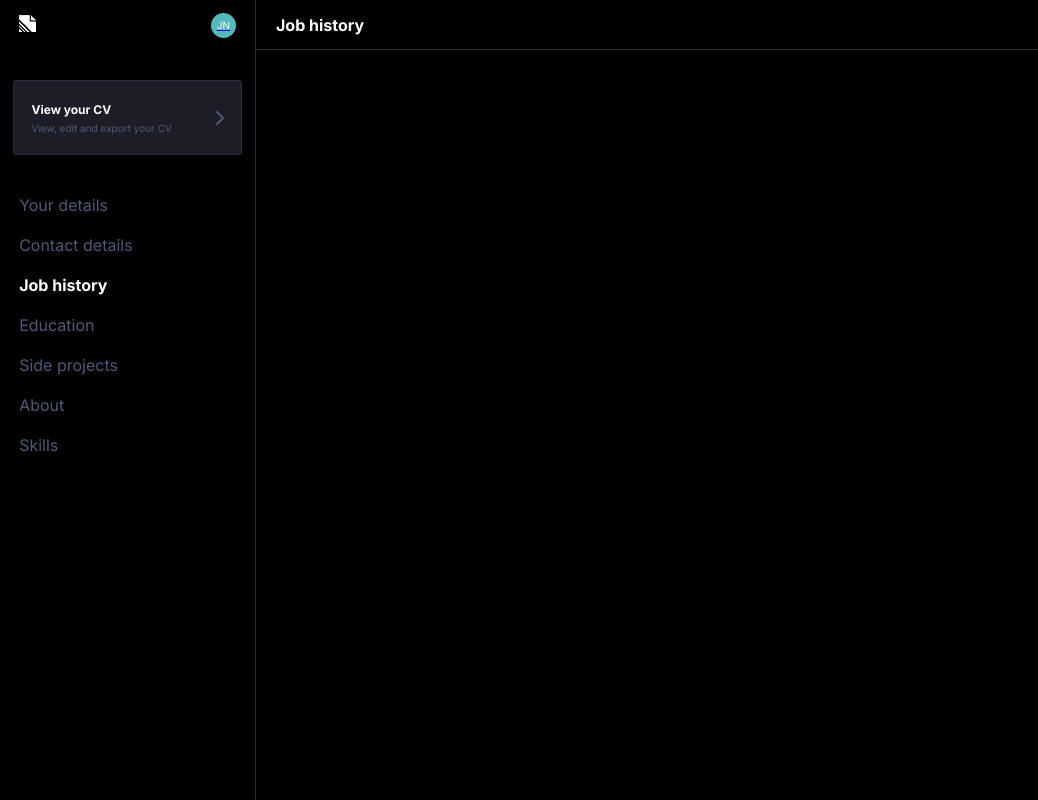
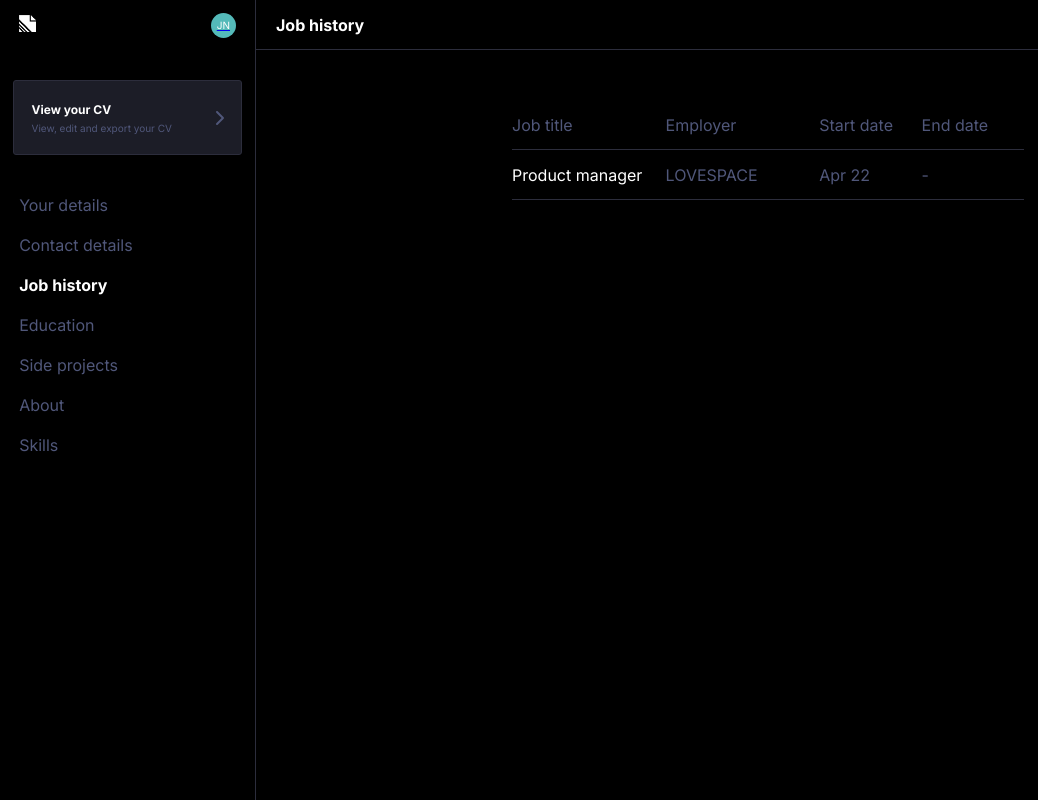
Before and after one commit to jonnicholson94/cv-builder-open, a Next.js app: page /dashboard in a window 1280 px wide. Both pictures are taken after a click on the element "Job history". Shown: the whole page, without its empty margins (0-1038 px from the left). Built offline with nearby package versions, Linux system fonts and the light colour scheme.

Commit message:
Pushing contact details page, and start of jobs page

```diff
--- /dev/null
+++ b/components/DashboardContact.tsx
@@ -0,0 +1,34 @@
+import DashboardInput from "../elements/DashboardInput"
+import DashboardLabel from "../elements/DashboardLabel"
+
+type Props = {
+    phone: string,
+    setPhone: React.Dispatch<React.SetStateAction<string>>,
+    email: string,
+    setEmail: React.Dispatch<React.SetStateAction<string>>,
+    twitter: string,
+    setTwitter: React.Dispatch<React.SetStateAction<string>>,
+    linkedIn: string,
+    setLinkedIn: React.Dispatch<React.SetStateAction<string>>,
+    github: string,
+    setGithub: React.Dispatch<React.SetStateAction<string>>
+}
+
+const DashboardContact = ({ phone, setPhone, email, setEmail, twitter, setTwitter, linkedIn, setLinkedIn, github, setGithub }: Props) => {
+    return (
+        <>
+            <DashboardLabel htmlFor="phone" content="Phone number" />
+            <DashboardInput placeholder="Enter your phone number" type="phone" state={phone} setState={setPhone}  />
+            <DashboardLabel htmlFor="email" content="Email" />
+            <DashboardInput placeholder="Enter your email" type="email" state={email} setState={setEmail}  />
+            <DashboardLabel htmlFor="twitter" content="Twitter" />
+            <DashboardInput placeholder="Enter your Twitter address" type="text" state={twitter} setState={setTwitter}  />
+            <DashboardLabel htmlFor="linkedIn" content="LinkedIn" />
+            <DashboardInput placeholder="Enter your LinkedIn profile" type="text" state={linkedIn} setState={setLinkedIn}  />
+            <DashboardLabel htmlFor="github" content="Github" />
+            <DashboardInput placeholder="Enter your GitHub profile" type="text" state={github} setState={setGithub}  />
+        </>
+    )
+}
+
+export default DashboardContact
--- /dev/null
+++ b/components/DashboardJobs.tsx
@@ -0,0 +1,21 @@
+
+const DashboardJobs = () => {
+    return (
+        <>
+            <div className="dashboard-heading-list width-100 flex-center">
+                <p className="dashboard-job-heading width-30">Job title</p>
+                <p className="dashboard-job-heading width-30">Employer</p>
+                <p className="dashboard-job-heading width-20">Start date</p>
+                <p className="dashboard-job-heading width-20">End date</p>
+            </div>
+            <div className="dashboard-list width-100 flex-center">
+                <p className="dashboard-list-item list-main width-30">Product manager</p>
+                <p className="dashboard-list-item width-30">LOVESPACE</p>
+                <p className="dashboard-list-item width-20">Apr 22</p>
+                <p className="dashboard-list-item width-20">-</p>
+            </div>
+        </>
+    )
+}
+
+export default DashboardJobs
--- a/pages/dashboard.tsx
+++ b/pages/dashboard.tsx
@@ -8,8 +8,10 @@ import DashboardHeader from "../elements/DashboardHeader"
 import Hamburger from "../components/Hamburger"
 import DashboardForm from "../components/DashboardForm"
 import DashboardDetails from "../components/DashboardDetails"
+import DashboardContact from "../components/DashboardContact"
 
 import { Active } from "../types/sidebar"
+import DashboardJobs from "../components/DashboardJobs"
 
 const Dashboard = () => {
 
@@ -17,6 +19,11 @@ const Dashboard = () => {
     const [hamburger, setHamburger] = useState<boolean>(null)
 
     const [name, setName] = useState<string>("")
+    const [phone, setPhone] = useState<string>("")
+    const [email, setEmail] = useState<string>("")
+    const [twitter, setTwitter] = useState<string>("")
+    const [linkedIn, setLinkedIn] = useState<string>("")
+    const [github, setGithub] = useState<string>("")
 
     return (
         <DashboardWrapper>
@@ -25,6 +32,8 @@ const Dashboard = () => {
                 <DashboardHeader setState={setHamburger} content={active} />
                 <DashboardForm>
                     { active === "Your details" && <DashboardDetails name={name} setName={setName} /> }
+                    { active === "Contact details" && <DashboardContact phone={phone} setPhone={setPhone} email={email} setEmail={setEmail} twitter={twitter} setTwitter={setTwitter} linkedIn={linkedIn} setLinkedIn={setLinkedIn} github={github} setGithub={setGithub} /> }
+                    { active === "Job history" && <DashboardJobs />}
                 </DashboardForm>
             </DashboardComponent>
             <Hamburger state={active} setState={setActive} show={hamburger} setShow={setHamburger} />
--- a/styles/elements.css
+++ b/styles/elements.css
@@ -137,8 +137,28 @@
     color: var(--alt-color);
 }
 
+.dashboard-heading-list, .dashboard-list {
+    height: 50px;
+    border-bottom: 1px solid var(--border);
+}
+
+.dashboard-job-heading, .dashboard-list-item {
+    color: var(--alt-color);
+    white-space: nowrap;
+    overflow: hidden;
+    text-overflow: ellipsis;
+}
+
+.list-main {
+    color: var(--primary-color);
+}
+
 @media only screen and (max-width: 900px) {
     .hamburger-icon {
         display: flex;
     }
+
+    .dashboard-job-heading, .dashboard-list-item {
+        font-size: 12px;
+    }
 }
--- a/styles/sizing.css
+++ b/styles/sizing.css
@@ -39,6 +39,14 @@
     width: 40%;
 }
 
+.width-30 {
+    width: 30%;
+}
+
+.width-20 {
+    width: 20%;
+}
+
 .width-10 {
     width: 10%;
 }
```
